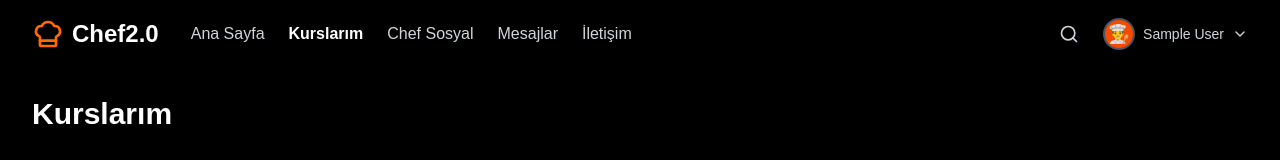
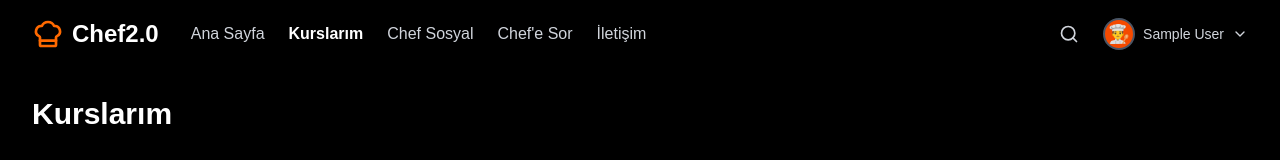
Before and after one commit to ikayaalp/gastrofolly, a Next.js app: page /my-courses in a window 1280 px wide. Shown: the top 160 px of the page. Built offline with nearby package versions, Linux system fonts and the light colour scheme; no server answers; sample sign-in values are in the browser's storage.

Commit message:
Update all Mesajlar text to Chef'e Sor

```diff
--- a/src/app/dashboard/page.tsx
+++ b/src/app/dashboard/page.tsx
@@ -109,7 +109,7 @@ export default async function DashboardPage() {
                   Chef Sosyal
                 </Link>
                 <Link href="/chef-sor" className="text-gray-300 hover:text-white transition-colors">
-                  Mesajlar
+                  Chef&apos;e Sor
                 </Link>
                 <Link href="/contact" className="text-gray-300 hover:text-white transition-colors">
                   İletişim
--- a/src/app/home/HomePageClient.tsx
+++ b/src/app/home/HomePageClient.tsx
@@ -117,7 +117,7 @@ export default function HomePageClient({
                   Chef Sosyal
                 </Link>
                 <Link href="/chef-sor" className="text-gray-300 hover:text-white transition-colors">
-                  Mesajlar
+                  Chef&apos;e Sor
                 </Link>
                 <Link href="/contact" className="text-gray-300 hover:text-white transition-colors">
                   İletişim
--- a/src/app/my-courses/page.tsx
+++ b/src/app/my-courses/page.tsx
@@ -122,7 +122,7 @@ export default function MyCoursesPage() {
                   Chef Sosyal
                 </Link>
                 <Link href="/chef-sor" className="text-gray-300 hover:text-white transition-colors">
-                  Mesajlar
+                  Chef&apos;e Sor
                 </Link>
                 <Link href="/contact" className="text-gray-300 hover:text-white transition-colors">
                   İletişim
```
Lines whose indentation alone changed are shown as unchanged.
